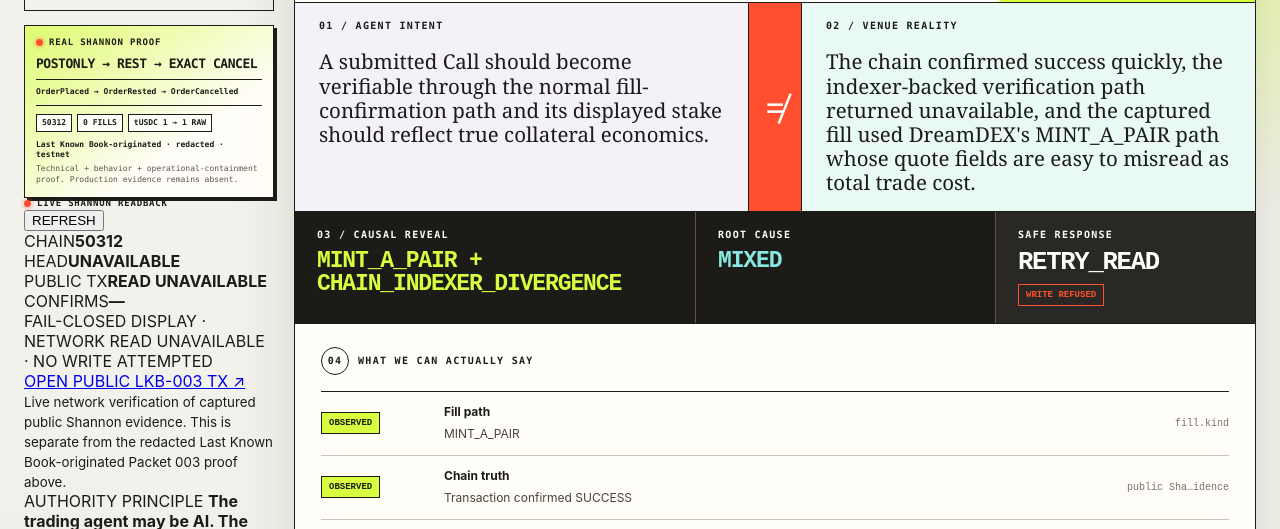
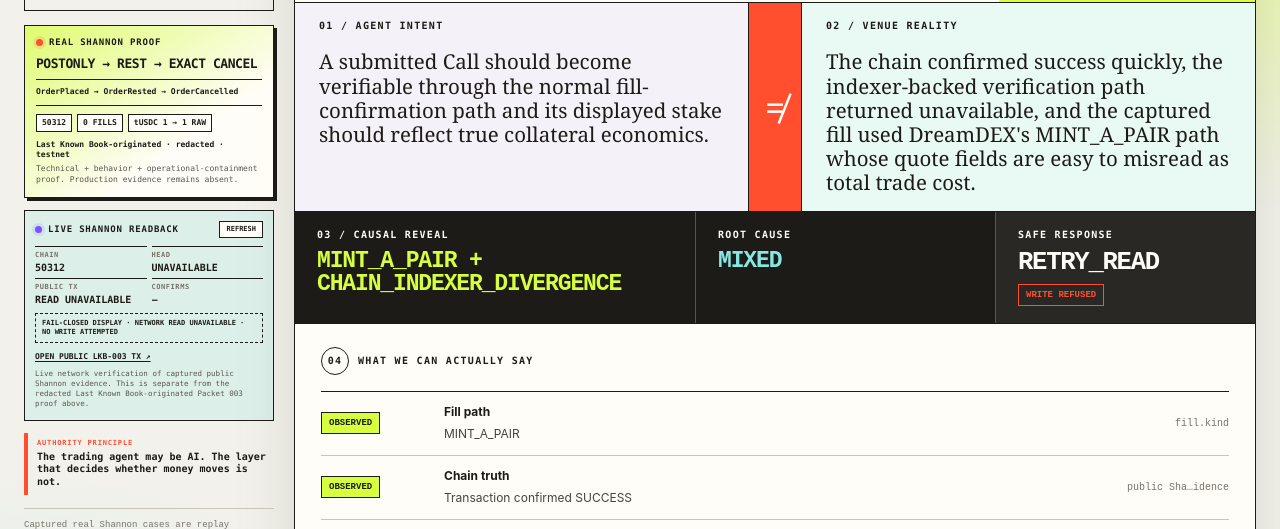
Before and after one commit to Faadil1/Last-Known-Book, a website: page index.html in a window 1280 px wide. Shown: the part 263-792 px from the top of the page. Drawn offline with Linux system fonts and the light colour scheme; no server answers.

Commit message:
Style live Shannon readback and authority principle

```diff
--- a/winning-intelligence.css
+++ b/winning-intelligence.css
@@ -53,6 +53,93 @@
   color: #59564e;
   font: 8px/1.35 ui-monospace, SFMono-Regular, Menlo, monospace;
 }
+.live-proof {
+  margin-top: 12px;
+  border: 1px solid var(--ink);
+  padding: 10px;
+  background: rgba(135,232,225,.2);
+}
+.live-proof-head {
+  display: flex;
+  align-items: center;
+  justify-content: space-between;
+  gap: 7px;
+}
+.live-proof .real-proof-kicker span {
+  background: var(--violet);
+  box-shadow: 0 0 0 3px rgba(118,85,255,.13);
+}
+.live-proof button {
+  appearance: none;
+  border: 1px solid var(--ink);
+  background: var(--sheet);
+  color: var(--ink);
+  padding: 4px 6px;
+  cursor: pointer;
+  font: 800 7px/1 ui-monospace, SFMono-Regular, Menlo, monospace;
+}
+.live-proof button:hover:not(:disabled) { background: var(--acid); }
+.live-proof button:disabled { opacity: .45; cursor: wait; }
+.live-grid {
+  display: grid;
+  grid-template-columns: 1fr 1fr;
+  gap: 5px;
+  margin-top: 8px;
+}
+.live-grid > div {
+  min-width: 0;
+  border-top: 1px solid var(--ink);
+  padding-top: 5px;
+}
+.live-grid span {
+  display: block;
+  color: var(--muted);
+  font: 700 7px/1 ui-monospace, SFMono-Regular, Menlo, monospace;
+  letter-spacing: .08em;
+}
+.live-grid strong {
+  display: block;
+  margin-top: 3px;
+  overflow: hidden;
+  text-overflow: ellipsis;
+  font: 900 10px/1.1 ui-monospace, SFMono-Regular, Menlo, monospace;
+}
+.live-read-state {
+  margin-top: 8px;
+  padding: 5px 6px;
+  border: 1px dashed var(--ink);
+  font: 700 7px/1.3 ui-monospace, SFMono-Regular, Menlo, monospace;
+}
+.live-proof > a {
+  display: inline-block;
+  margin-top: 7px;
+  color: var(--ink);
+  font: 800 8px/1.2 ui-monospace, SFMono-Regular, Menlo, monospace;
+  text-decoration-thickness: 1px;
+  text-underline-offset: 2px;
+}
+.live-proof > small {
+  display: block;
+  margin-top: 6px;
+  color: #59564e;
+  font: 7.5px/1.35 ui-monospace, SFMono-Regular, Menlo, monospace;
+}
+.authority-principle {
+  margin-top: 12px;
+  border-left: 4px solid var(--hot);
+  padding: 7px 0 7px 9px;
+}
+.authority-principle span {
+  display: block;
+  margin-bottom: 4px;
+  color: var(--hot);
+  font: 900 7px/1 ui-monospace, SFMono-Regular, Menlo, monospace;
+  letter-spacing: .12em;
+}
+.authority-principle strong {
+  display: block;
+  font: 800 10px/1.25 ui-monospace, SFMono-Regular, Menlo, monospace;
+}
 @media (max-width: 900px) {
-  .real-proof { max-width: none; }
+  .real-proof, .live-proof { max-width: none; }
 }
```
